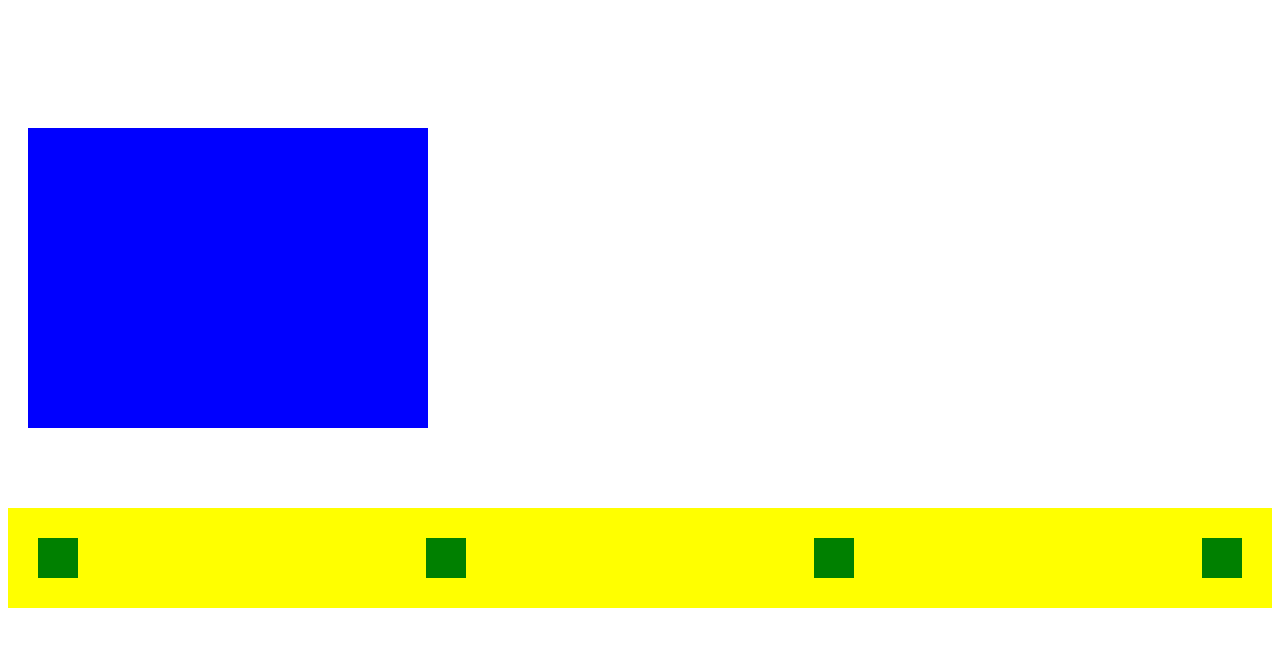
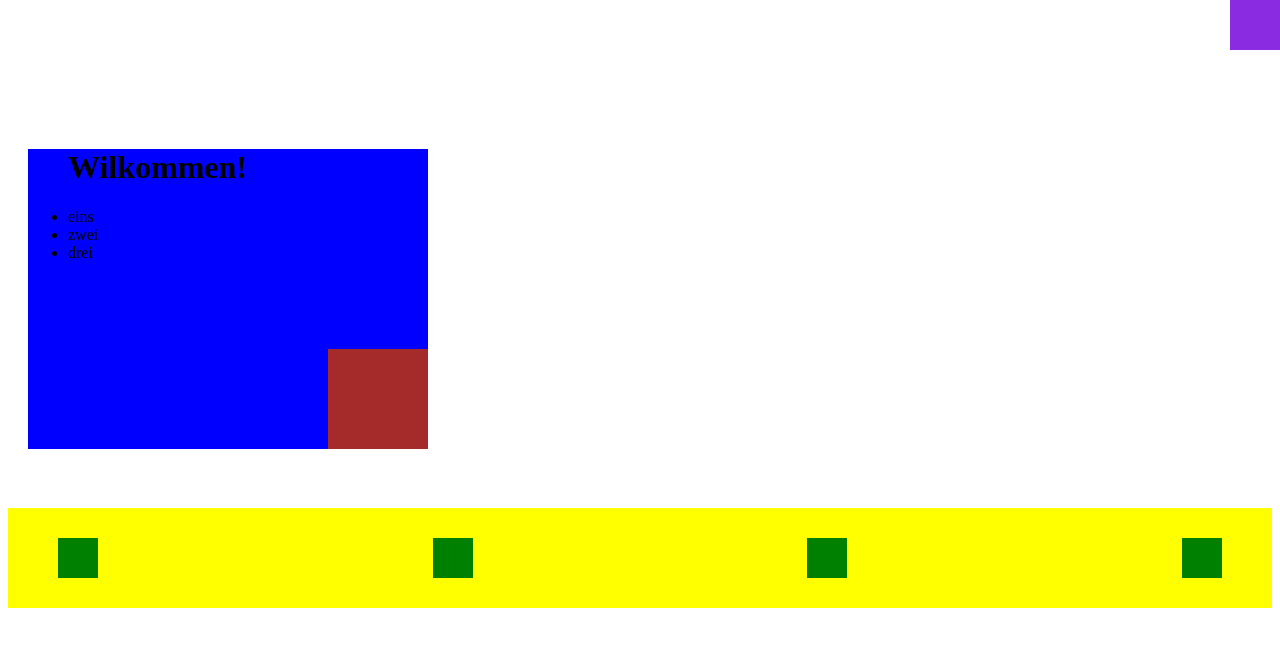
Before and after one commit to nihat08/2cWI, a plain HTML site: page 06_1Uebung/uebung1.html in a window 1280 px wide. Drawn offline with Linux system fonts and the light colour scheme.

Commit message:
06_1_finished

```diff
--- a/06_1Uebung/style.css
+++ b/06_1Uebung/style.css
@@ -12,7 +12,9 @@
     background-color: green;
     height: 40px;
     width: 40px;
-    margin: 30px;
+    justify-content: space-around;
+    margin: 50px;
+
 }
 
 .bluebox{
@@ -22,7 +24,22 @@
     position: relative;
     top: 20px;
     left: 20px;
+
+
+}
+.brownbox{
+    background-color: brown;
+    height: 100px;
+    width: 100px;
+    position:absolute;
+    right: 0px;
+    bottom: 0px;
 }
 .purplebox{
     background-color: blueviolet;
+    height: 50px;
+    width: 50px;
+    position: absolute;
+    right: 0px;
+    top: 0px;
 }
--- a/06_1Uebung/uebung1.html
+++ b/06_1Uebung/uebung1.html
@@ -14,8 +14,15 @@
         <div class="greenbox"></div>
     </div>
     <div class="bluebox">
-        <div class="purplebox"></div>
+        <ul>
+        <h1>Wilkommen!</h1>
+        <li>eins</li>
+        <li>zwei</li>
+        <li>drei</li>
+        </ul>
+        <div class="brownbox"></div>
     </div>
+    <div class="purplebox"></div>
 
 </body>
 </html>
```
